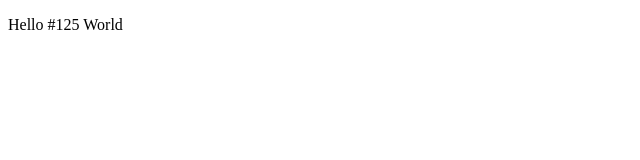
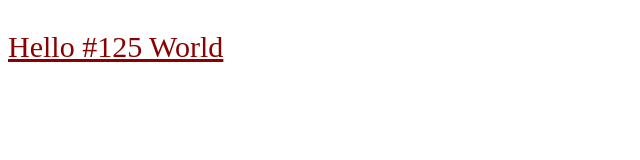
Before and after one commit to GuglielmoConsolini/htmlcss-hello, a plain HTML site: page index.html in a window 1280 px wide. Shown: the whole page, without its empty margins (0-640 px from the left). Drawn offline with Linux system fonts and the light colour scheme.

Commit message:
aggiunto foglio di stile

```diff
--- a/index.html
+++ b/index.html
@@ -4,6 +4,7 @@
     <meta charset="UTF-8">
     <meta name="viewport" content="width=device-width, initial-scale=1.0">
     <title>HTMLCSS-HELLO</title>
+    <link rel="stylesheet" href="style.css">
 </head>
 <body>
 <p>Hello #125 World</p>
--- /dev/null
+++ b/style.css
@@ -0,0 +1,5 @@
+p {
+    text-decoration: underline;
+    color: darkred;
+    font-size: 30px;
+}
```
